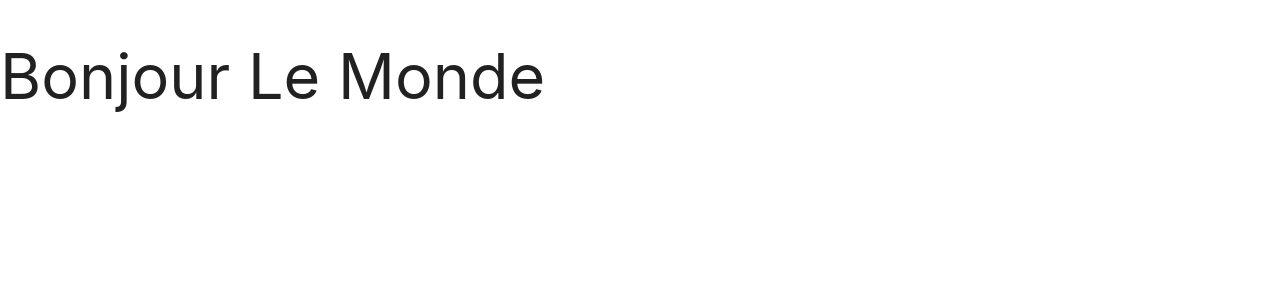
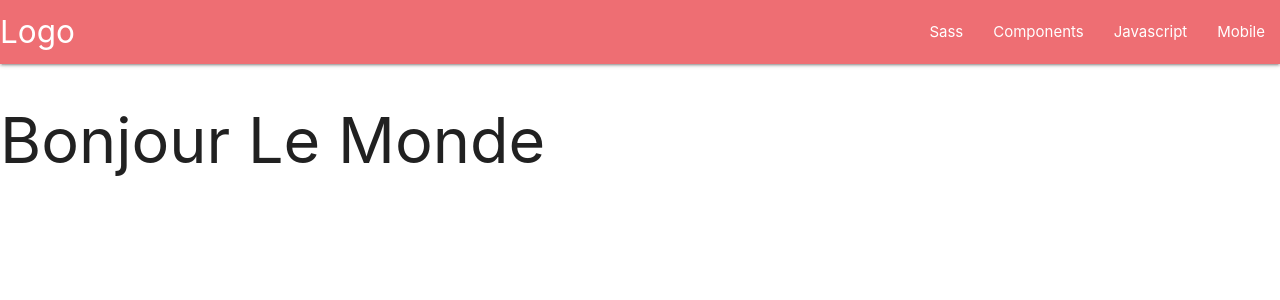
Before and after one commit to Oxymetaphoric/milestone_project_3, a Flask app: page / in a window 1280 px wide. Shown: the top 300 px of the page. Run offline with Flask 3, Linux system fonts and the light colour scheme; some libraries are stand-ins or nearby versions.

Commit message:
BUILD: add html templates and header to base.html template

```diff
--- a/quest_log/static/js/script.js
+++ b/quest_log/static/js/script.js
@@ -0,0 +1,4 @@
+ document.addEventListener('DOMContentLoaded', function() {
+    var elems = document.querySelectorAll('.sidenav');
+    var instances = M.Sidenav.init(elems);
+  });
--- a/quest_log/templates/base.html
+++ b/quest_log/templates/base.html
@@ -4,18 +4,40 @@
     <meta charset="UTF-8">
     <meta name="viewport" content="width=device-width, initial-scale=1">
     <title></title>
+    <link href="https://fonts.googleapis.com/icon?family=Material+Icons" rel="stylesheet">
     <link rel="stylesheet" href="https://cdnjs.cloudflare.com/ajax/libs/font-awesome/6.5.2/css/all.min.css" integrity="sha512-SnH5WK+bZxgPHs44uWIX+LLJAJ9/2PkPKZ5QiAj6Ta86w+fsb2TkcmfRyVX3pBnMFcV7oQPJkl9QevSCWr3W6A==" crossorigin="anonymous" referrerpolicy="no-referrer" />
-    <link rel="stylesheet" href="{{url_for('static', filename='css/materialize.min.css')}}">
-    <link rel="stylesheet" href="{{ url_for('static', filename='css/style.css')}}">
+    <link rel="stylesheet" href="{{ url_for('static', filename='css/materialize.min.css' )}}">
+    <link rel="stylesheet" href="{{ url_for('static', filename='css/styles.css' )}}">
   </head>
   <body>
+    <div class="navbar-fixed">
+      <nav>
+        <div class="nav-wrapper">
+          <a href="#!" class="brand-logo">Logo</a>
+                <a href="#" data-target="mobile-demo" class="sidenav-trigger"><i class="material-icons">menu</i></a>
+          <ul class="right hide-on-med-and-down">
+            <li><a href="sass.html">Sass</a></li>
+            <li><a href="badges.html">Components</a></li>
+            <li><a href="collapsible.html">Javascript</a></li>
+            <li><a href="mobile.html">Mobile</a></li>
+          </ul>
+        </div>
+      </nav>
+    </div>
+  <ul class="sidenav" id="mobile-demo">
+    <li><a href="sass.html">Sass</a></li>
+    <li><a href="badges.html">Components</a></li>
+    <li><a href="collapsible.html">Javascript</a></li>
+    <li><a href="mobile.html">Mobile</a></li>
+  </ul>
+
+
     <h1>Bonjour Le Monde</h1>
     {% block content %}
 
     {% endblock %}
 
+  <script type="text/javascript" src="{{url_for('static', filename='js/script.js')}}"></script>
+    <script type="text/javascript" src="{{url_for('static', filename='js/materialize.min.js')}}"></script>
   </body>
-
-  <script src="{{url_for('static', filename='js/script.js')}}"></script>
-  <script src="{{url_for('static', filename='materialize.min.js')}}"></script>
 </html>
```
Also changed, not shown: quest_log/templates/add_review.html (added), quest_log/templates/games.html (added), quest_log/templates/sign_up.html (added).
